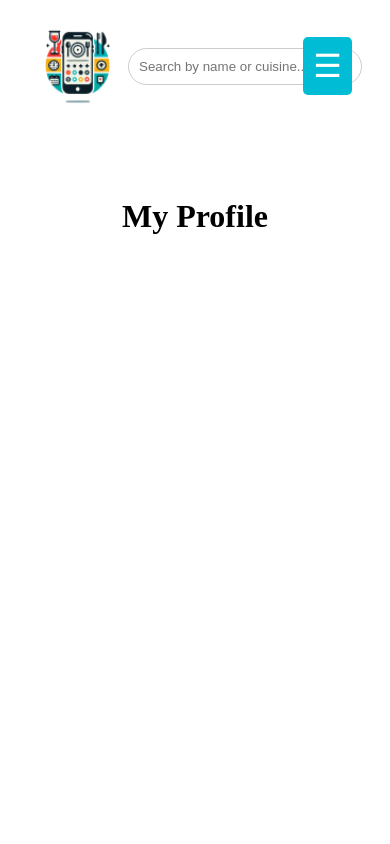
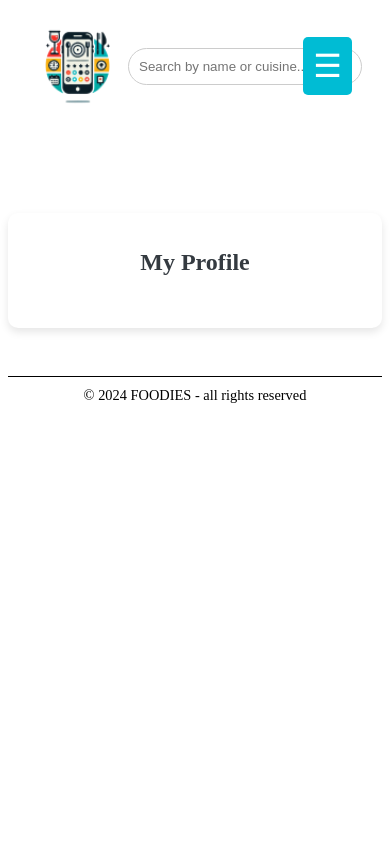
Before and after one commit to Benaissanabila/FoodiesNP, a Vue app in the folder Client/: page /profile in a window 390 px wide. Shown: the top 844 px of the page. Built offline with nearby package versions, Linux system fonts and the light colour scheme; what v-calendar would draw is missing.

Commit message:
css editprofil

```diff
--- a/Client/src/views/CreateAccount.vue
+++ b/Client/src/views/CreateAccount.vue
@@ -85,7 +85,7 @@ const createAccount = async () => {
     <div v-if="store.error" class="error-message">{{ store.error }}</div>
   </div>
 
-  <Footer />
+<Footer></Footer>
 </template>
 
 <style scoped>
--- a/Client/src/views/ProfileView.vue
+++ b/Client/src/views/ProfileView.vue
@@ -3,22 +3,18 @@
   import { useUserStore } from '@/stores/UserStore';
   import { useRouter } from 'vue-router';
   import type { IUser } from '@/shared/interfaces/UserInterface';
-
+  import editIcon from '@/assets/image/edit.svg';
   import { useI18n } from 'vue-i18n';
   import Footer from '@/components/Footer.vue';
   import NavigationBar from '@/components/NavigationBar.vue';
 
-
-
   const userStore = useUserStore();
   const router = useRouter();
   const { t } = useI18n();
-
   const user = computed(() => userStore.user as IUser);
   const isEditing = ref(false);
   const editedUser = ref({} as IUser);
   const newProfilePhoto = ref<File | null>(null);
-
 
 
   const profilePhotoUrl = computed(() => {
@@ -126,7 +122,7 @@ function formatDateForInput(date: string | Date | undefined): string {
   if (!date) return '';
 
   const dateObject = typeof date === 'string' ? new Date(date) : date;
-  // Retourne la date au format 'YYYY-MM-DD' attendu par le champ 'date'
+
   return dateObject.toISOString().split('T')[0];
 }
 
@@ -180,7 +176,9 @@ function formatDateForInput(date: string | Date | undefined): string {
             <p><strong>{{ t('myProfile.name') }}:</strong> {{ user.name }}</p>
             <p><strong>{{ t('myProfile.email') }}:</strong> {{ user.email }}</p>
             <p><strong>{{ t('myProfile.dob') }}:</strong> {{ formatDate(user.DOB) }}</p>
-            <button @click="startEditing" class="btn btn-primary">{{ t('myProfile.edit') }}</button>
+            <button @click="startEditing" class="btn btn-primary">
+    <img :src="editIcon" alt="Edit icon" width="16" height="16">
+  </button>
             <button @click="confirmDelete" class="btn btn-danger">{{ t('myProfile.delete') }}</button>
           </div>
         </div>
@@ -190,52 +188,101 @@ function formatDateForInput(date: string | Date | undefined): string {
   </template>
 
 <style scoped>
- .page-container {
-  display: flex;
-  flex-direction: column;
-  min-height: 100vh;
+.btn img {
+  margin-right: 8px;
+  width: 16px;
+  height: 16px;
+  vertical-align: middle;
 }
-
 .header {
   display: flex;
   justify-content: space-between;
   align-items: center;
+  padding: 20px;
+
 }
+
 .profile-container {
   max-width: 600px;
-  margin: 2rem auto;
+  margin: 3rem auto;
   padding: 20px;
+  background-color: #ffffff;
+  box-shadow: 0 4px 8px rgba(0, 0, 0, 0.1);
+  border-radius: 10px;
 }
+
+h1 {
+  font-size: 1.8rem;
+  color: #343a40;
+  text-align: center;
+  margin-bottom: 2rem;
+}
+
+.photo-container {
+  display: flex;
+  flex-direction: column;
+  align-items: center;
+  margin-bottom: 2rem;
+}
+
 .profile-photo {
   width: 150px;
   height: 150px;
   border-radius: 50%;
   object-fit: cover;
+  margin-bottom: 10px;
+  border: 2px solid #00bcd4;
+}
+
+.photo-change-btn {
+  background-color: #00bcd4;
+  color: white;
+  padding: 10px 20px;
+  border: none;
+  border-radius: 25px;
+  cursor: pointer;
+  font-size: 1rem;
+  transition: background-color 0.3s ease;
+}
+
+.photo-change-btn:hover {
+  background-color: #008c9e;
+}
+
+.form-group {
   margin-bottom: 20px;
 }
 
-  .form-group {
-    margin-bottom: 15px;
-  }
-
 label {
+  font-weight: bold;
   display: block;
-    margin-bottom: 5px;
+  margin-bottom: 8px;
+  color: #495057;
 }
 
 input {
   width: 100%;
-    padding: 8px;
-    border: 1px solid #ddd;
-    border-radius: 4px;
+  padding: 10px;
+  border: none;
+  border-radius: 5px;
+  font-size: 1rem;
+  color: #495057;
+
+}
+
+input:focus {
+  border-color: #00bcd4;
+  outline: none;
+  box-shadow: 0 0 5px rgba(0, 188, 212, 0.5);
 }
 
 .btn {
-    padding: 10px 15px;
+  padding: 10px 20px;
   border: none;
-    border-radius: 4px;
+  border-radius: 25px;
   cursor: pointer;
-    margin-right: 10px;
+  font-size: 1rem;
+  transition: background-color 0.3s ease;
 }
 
 .btn-primary {
@@ -243,13 +290,51 @@ function formatDateForInput(date: string | Date | undefined): string {
   color: white;
 }
 
+.btn-primary:hover {
+  background-color: #008c9e;
+}
+
 .btn-secondary {
-    background-color: #00bcd4;;
+  background-color: #00bcd4;
   color: white;
 }
 
+.btn-secondary:hover {
+  background-color: #008c9e;
+}
+
 .btn-danger {
+  margin-left: 40px;
   background-color: #dc3545;
   color: white;
 }
+
+.btn-danger:hover {
+  background-color: #c82333;
+}
+
+.profile-info p {
+  font-size: 1rem;
+  color: #343a40;
+  margin-bottom: 15px;
+}
+
+.profile-info p strong {
+  font-weight: bold;
+}
+
+@media (max-width: 768px) {
+  .profile-container {
+    padding: 20px;
+  }
+
+  h1 {
+    font-size: 1.5rem;
+  }
+
+  .btn {
+    width: 100%;
+    margin-bottom: 10px;
+  }
+}
 </style>
```
Also changed, not shown: Client/src/assets/image/edit.svg (added). Lines whose indentation alone changed are shown as unchanged.
